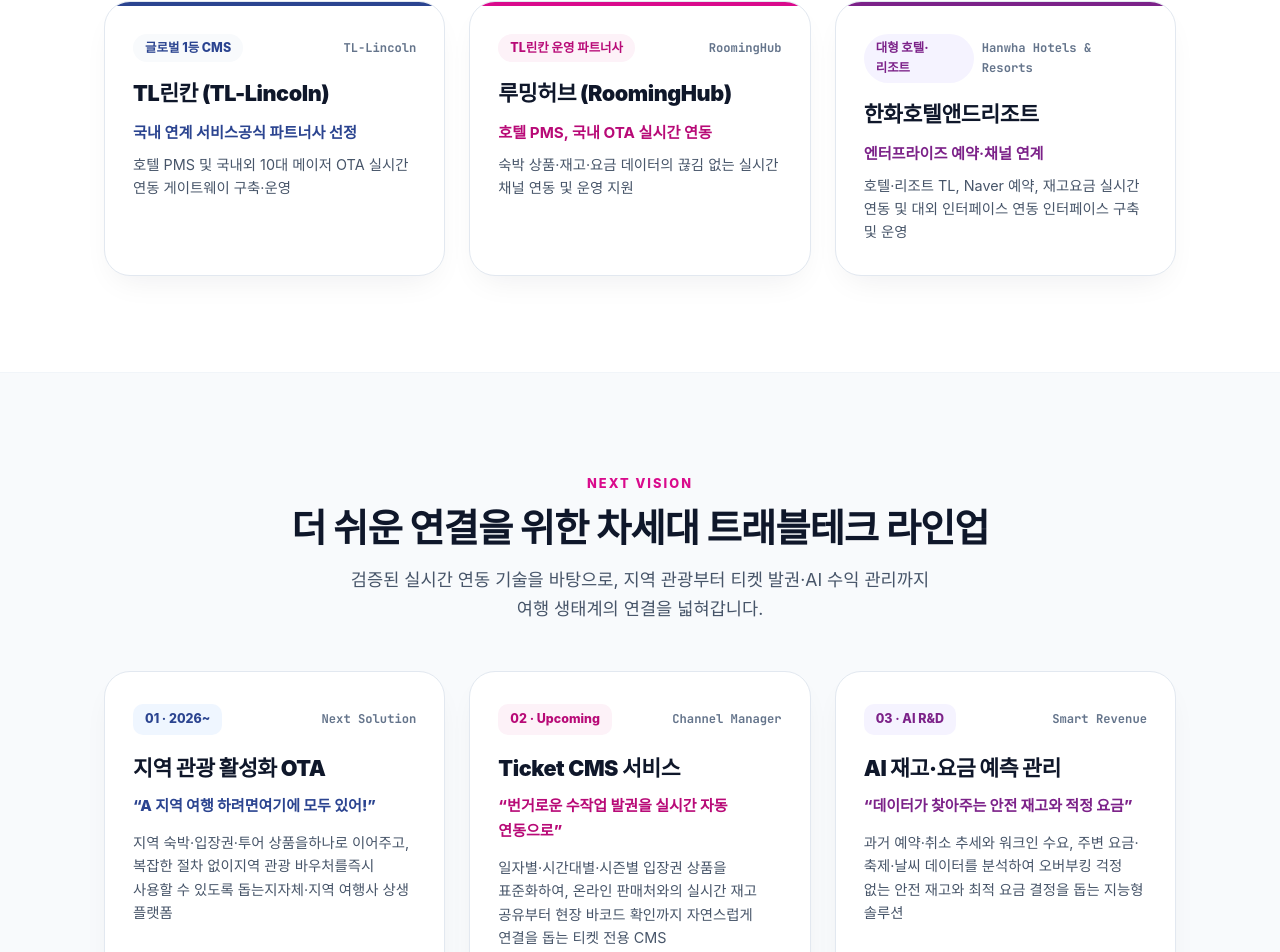
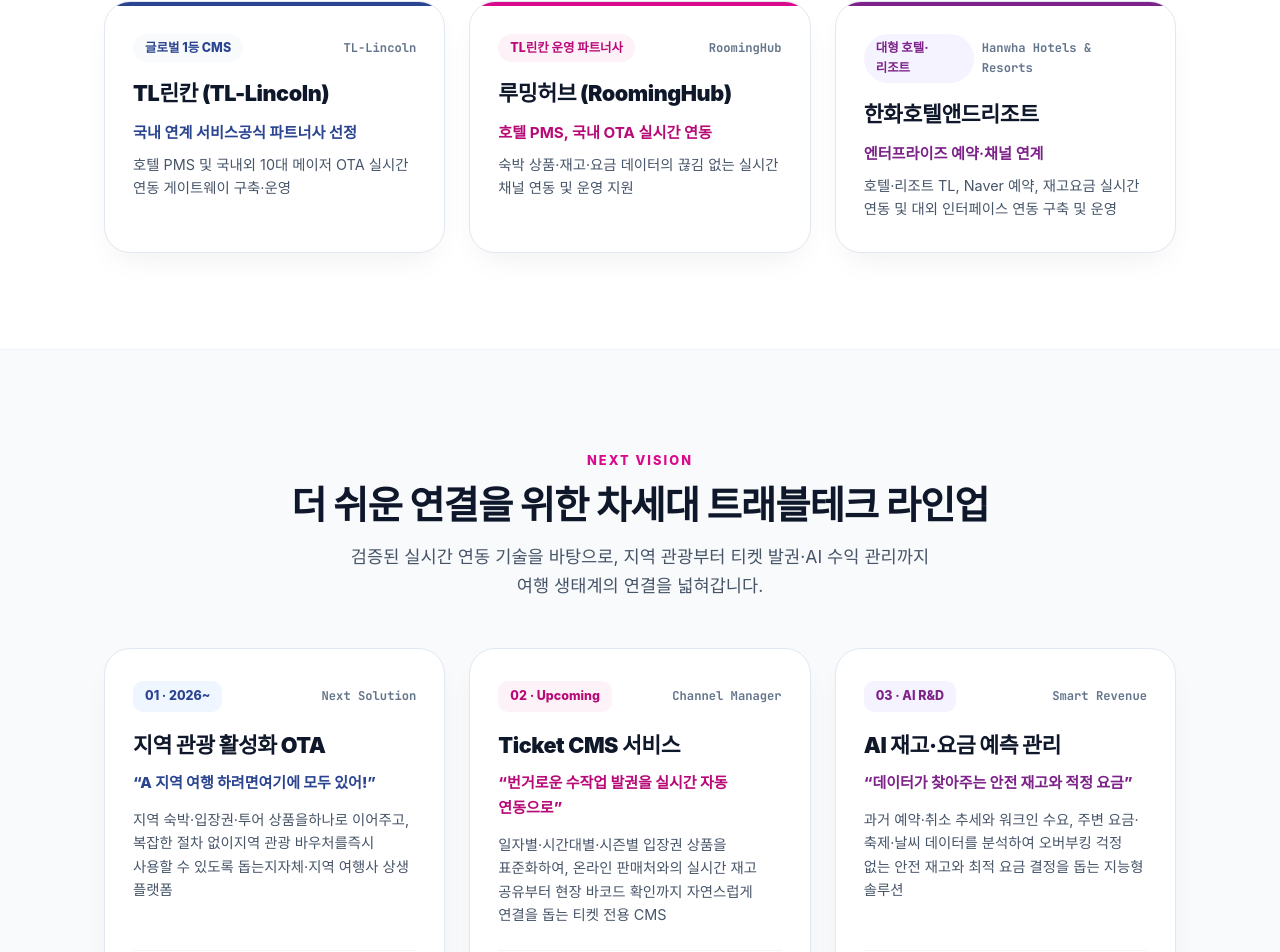
Before and after one commit to ebrsoft/ebrsoft_homepage, a Vue app: page / in a window 1280 px wide. Shown: the part 2579-3531 px from the top of the page. Built offline with nearby package versions, Linux system fonts and the light colour scheme; a web font is replaced by a local one.

Commit message:
fix(clients): 한화호텔앤드리조트 상세 설명 내 중복 단어(인터페이스) 제거

```diff
--- a/src/data/businessContent.js
+++ b/src/data/businessContent.js
@@ -117,7 +117,7 @@
     nameEn: 'Hanwha Hotels & Resorts',
     category: '대형 호텔·리조트',
     summary: '엔터프라이즈 예약·채널 연계',
-    detail: '호텔·리조트 TL, Naver 예약, 재고요금 실시간 연동 및 대외 인터페이스 연동 인터페이스 구축 및 운영',
+    detail: '호텔·리조트 TL, Naver 예약, 재고요금 실시간 연동 및 대외 인터페이스 연동 구축 및 운영',
     accent: 'purple',
     visible: true
   },
```
